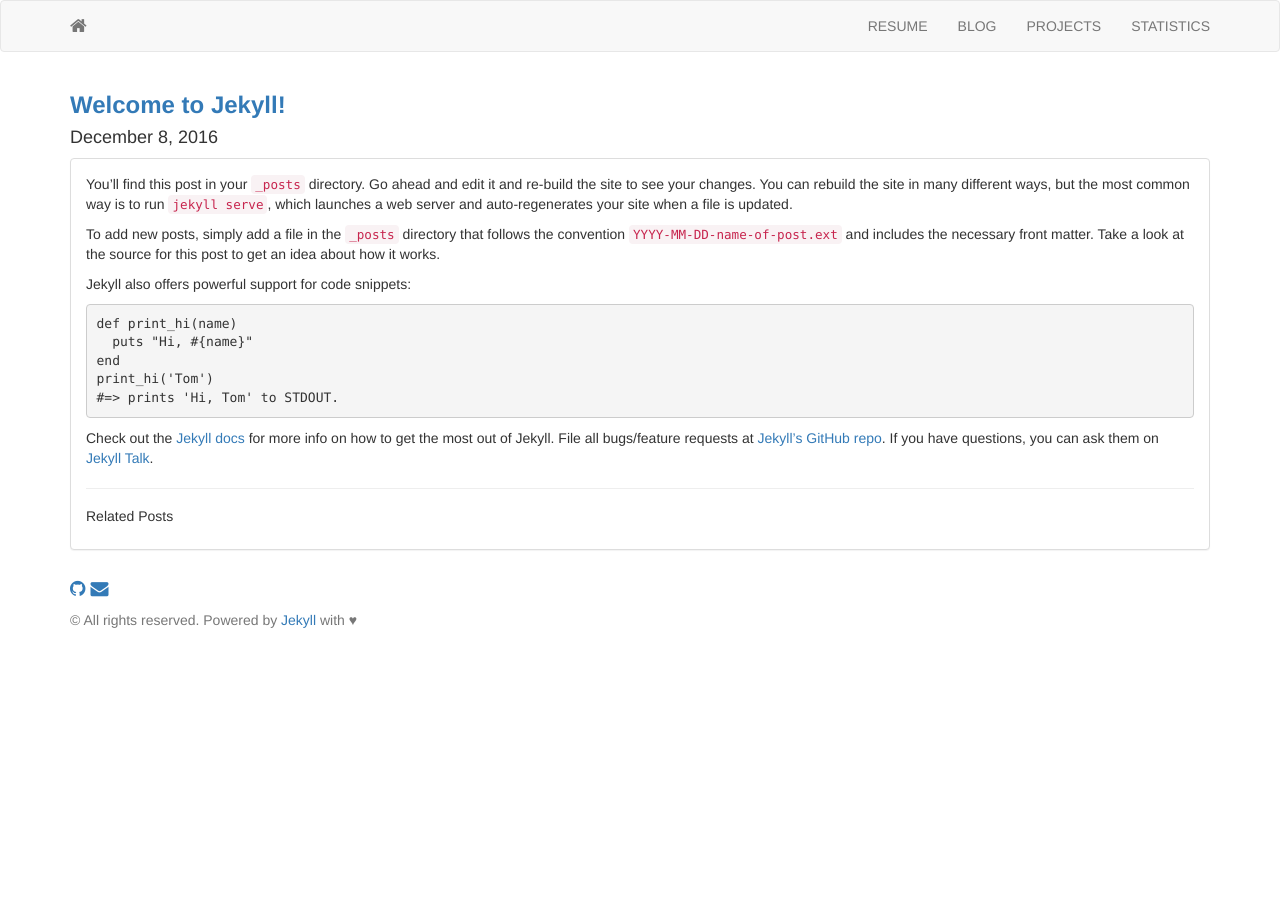
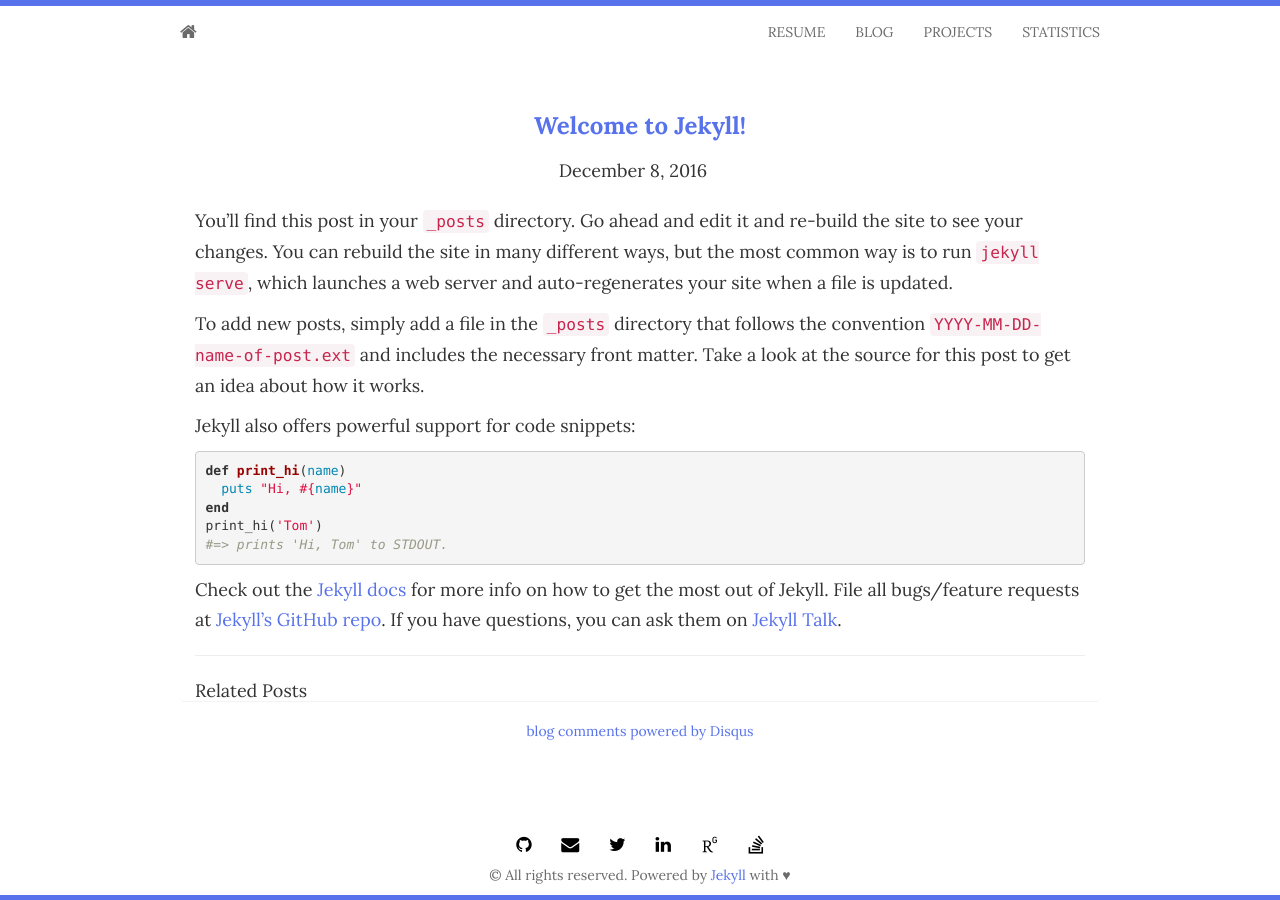
Before and after one commit to Suneel123/Suneel123.github.io, a Jekyll site: the page built from _posts/2016-12-08-welcome-to-jekyll.markdown, in a window 1280 px wide. Built offline with Jekyll 4.4.1, drawn with Linux system fonts in a browser that asks for light colours; nearby versions of some CDN libraries; some web fonts are replaced; library files that are not in the unit come from our copies; Markdown is read by kramdown in place of the engine named in the settings; comment, search, counter and statistics services are not loaded; some of the changed lines change nothing that is shown.

Commit message:
Update _config.yml

```diff
--- a/_config.yml
+++ b/_config.yml
@@ -1,34 +1,44 @@
-# Welcome to Jekyll!
-#
-# This config file is meant for settings that affect your whole blog, values
-# which you are expected to set up once and rarely edit after that. If you find
-# yourself editing this file very often, consider using Jekyll's data files
-# feature for the data you need to update frequently.
-#
-# For technical reasons, this file is *NOT* reloaded automatically when you use
-# 'bundle exec jekyll serve'. If you change this file, please restart the server process.
+# top level stuff you probably don't need to touch
+highlighter: pygments
+markdown: rdiscount
+rdiscount:
+  extensions: [smart]
+permalink: /:title.html
+paginate: 5
+gems: [jekyll-paginate]
+port: 3000
+safe: true
 
-# Site settings
-# These are used to personalize your new site. If you look in the HTML files,
-# you will see them accessed via {{ site.title }}, {{ site.email }}, and so on.
-# You can create any custom variable you would like, and they will be accessible
-# in the templates via {{ site.myvariable }}.
-title: Your awesome title
-email: your-email@domain.com
-description: > # this means to ignore newlines until "baseurl:"
-  Write an awesome description for your new site here. You can edit this
-  line in _config.yml. It will appear in your document head meta (for
-  Google search results) and in your feed.xml site description.
-baseurl: "" # the subpath of your site, e.g. /blog
-url: "" # the base hostname & protocol for your site, e.g. http://example.com
-twitter_username: jekyllrb
-github_username:  jekyll
 
-# Build settings
-markdown: kramdown
-theme: minima
-gems:
-  - jekyll-feed
-exclude:
-  - Gemfile
-  - Gemfile.lock
+# edit here to achieve your personal greatness
+url: http://suneel123.github.io/
+baseurl:
+title: Suneel Dondapati
+name: Suneel Dondapati
+author: Suneel Dondapati
+description: Personal blog and resume
+website: Suneel23.github.io
+website_full: https://Suneel123.github.io/
+avatar: profile.png
+email: dsuneel1@gmail.com
+email_full: mailto:dsuneel@gmail.com
+github: Suneel123/Suneel123.github.io # username
+twitter: SuneelChowda
+linkedin: suneel-dondapati-54161980
+stackoverflow: users/7276694/suneel-d  #e.g: users/2735833/proton1h1
+researchgate: Suneel_Dondapati3
+tel: +91 9491993516
+tel_full: tel:+919491993516
+google_maps: 'https://goo.gl/maps/S4x6s6kSYGJ2'
+address: 6-1173/A, Kodada Road
+address1: Near Bank Of India
+city: Jaggayyapet
+postcode: 521175
+country: India
+#Comment out if you don't want disqus
+disqus: suneeld
+google_analytics: UA-88757760-1
+
+
+# needed for travis-ci build
+exclude: [vendor]
```
